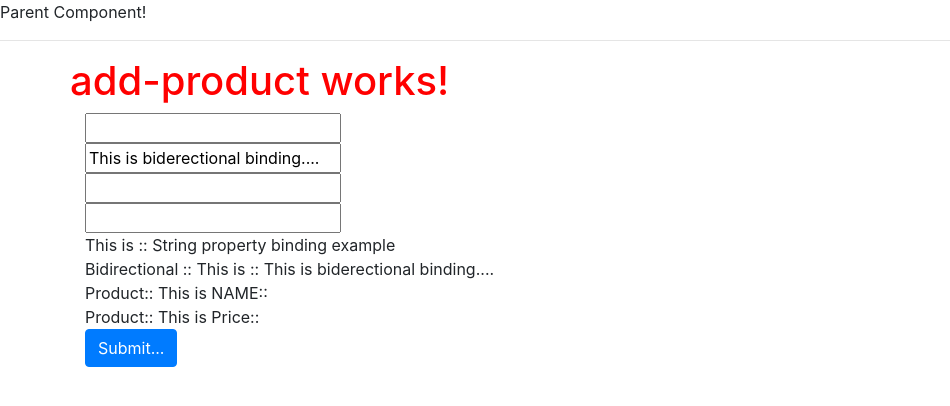
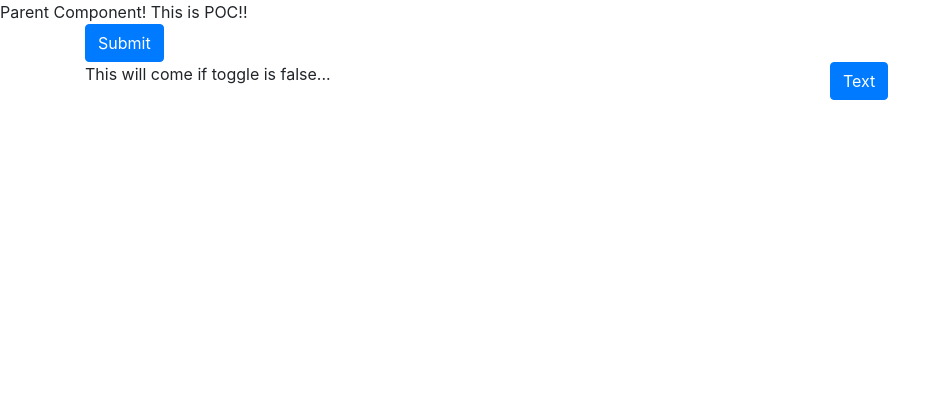
Before and after one commit to chaitanyaubijawe/node_js, an Angular app in the folder flipkart-angular/: page / in a window 1280 px wide. Shown: the top 406 px of the page, without its empty margins (0-950 px from the left). Built offline with nearby package versions, Linux system fonts and the light colour scheme.

Commit message:
changes to use directive, service

```diff
--- a/flipkart-angular/src/app/add-product/add-product.component.html
+++ b/flipkart-angular/src/app/add-product/add-product.component.html
@@ -27,7 +27,7 @@
       <br>
       Product:: This is Price:: {{ productTS.price }}
       <br>
-      <button class = "btn btn-primary" (click)="addProduct()" [disabled]="!shouldEnable" > Submit...</button>
+      <button class = "btn btn-primary" (click)="addProduct()"  [style]="" [disabled]="!shouldEnable" > Submit...</button>
 
 
     </div>
--- a/flipkart-angular/src/app/app.component.html
+++ b/flipkart-angular/src/app/app.component.html
@@ -5,9 +5,13 @@
 <!--</div>-->
 Parent Component!
 
-<app-add-product>
-<!--by html element-->
-</app-add-product>
+<!--<app-add-product>-->
+<!--&lt;!&ndash;by html element&ndash;&gt;-->
+<!--</app-add-product>-->
+
+<poc-component>
+
+</poc-component>
 <!--&lt;!&ndash;<p app-add-product></p>-->
 <!--By Attribute...-->
 <!--&ndash;&gt;-->
--- /dev/null
+++ b/flipkart-angular/src/app/poc/poc.component.html
@@ -0,0 +1,45 @@
+This is POC!!
+
+<div class="container">
+
+  <div class="row">
+
+    <div class="col-sm-8">
+
+
+      <button class="btn btn-primary" (click)="showToggle()"> Submit </button>
+
+
+    </div>
+    <div class="col-sm-8">
+
+      <div *ngIf="shouldShowTxt; else showNotAvlbl">
+
+        This is coming from ng if part.
+        NG If is true now.....
+
+      </div>
+
+
+      <ng-template #showNotAvlbl>
+
+        This will come if toggle is false...
+
+
+      </ng-template>
+
+
+    </div>
+
+    <div class="col-sm-8" *ngFor="let item of products; index as i">
+
+      I want this to be added  dynamically ::- {{i}}
+
+
+    </div>
+
+
+    <button class = "btn btn-primary" myAlert> Text </button>
+  </div>
+
+</div>
--- /dev/null
+++ b/flipkart-angular/src/app/poc/poc.component.ts
@@ -0,0 +1,37 @@
+import {Component} from '@angular/core';
+import {LoggerService} from '../service/logger.service';
+
+@Component({
+
+  selector:'poc-component',
+  templateUrl:'poc.component.html',
+  //providers:[LoggerService]
+
+})
+
+export class PocComponent {
+
+
+  shouldShowTxt:boolean = false;
+
+  products = [];
+
+
+  constructor(private loggerService: LoggerService){
+
+  }
+
+  showToggle(){
+
+    this.shouldShowTxt = !this.shouldShowTxt;
+    this.products.push(1);
+
+
+   // let loggerService = new LoggerService();
+
+    this.loggerService.logMsg("hi there!!");
+
+  }
+
+
+}
--- /dev/null
+++ b/flipkart-angular/src/app/service/logger.service.ts
@@ -0,0 +1,10 @@
+import {Injectable} from '@angular/core';
+
+@Injectable()
+export class LoggerService {
+
+
+  logMsg(msg: string) {
+    console.log('Someone has asked for logging a message :: ', msg);
+  }
+}
--- /dev/null
+++ b/flipkart-angular/src/app/shared/alert.directive.ts
@@ -0,0 +1,27 @@
+import {Directive, HostBinding, HostListener} from '@angular/core';
+
+@Directive({
+  selector:'[myAlert]'
+})
+export class AlertDirective{
+
+
+  constructor(){
+
+    //alert("hey there!!");
+
+  }
+
+  @HostBinding("class.btn-danger") clicked:boolean = false;
+
+  @HostListener("click") applyClass(){
+
+    this.clicked = !this.clicked;
+
+
+
+  }
+
+
+
+}
--- a/flipkart-angular/src/index.html
+++ b/flipkart-angular/src/index.html
@@ -10,5 +10,7 @@
 </head>
 <body>
   <app-root></app-root>
+
+
 </body>
 </html>
```
Also changed, not shown: flipkart-angular/src/app/app.module.ts (+7 -2 lines).
